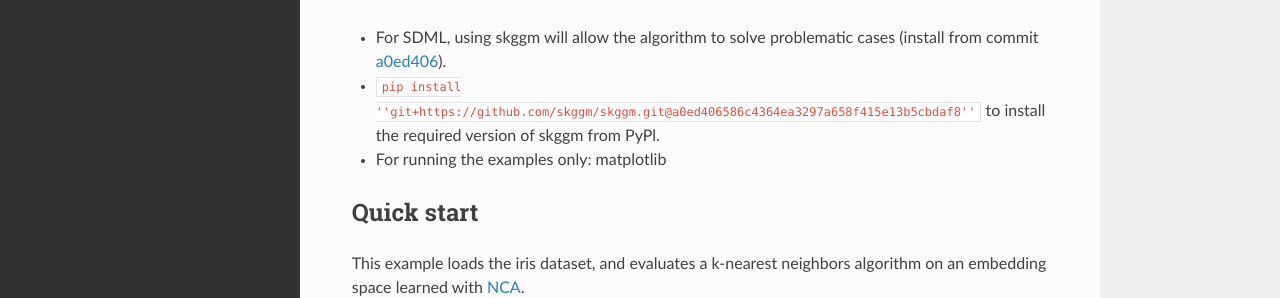
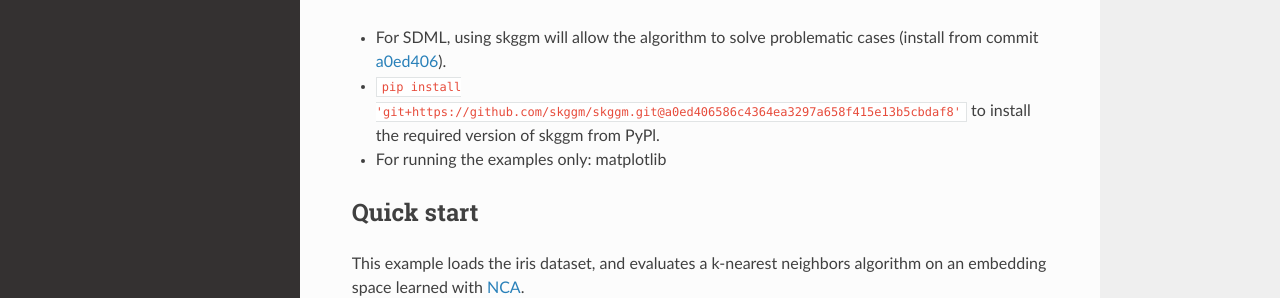
Before and after one commit to scikit-learn-contrib/metric-learn, a Sphinx documentation site: the page built from doc/getting_started.rst, in a window 1280 px wide and 1243 px high. Shown: the part 529-827 px from the top of the window. Built offline with Sphinx 7.4.7 and the Read the Docs theme 2.0.0, drawn with Linux system fonts in a browser that asks for light colours; pages that are not in the unit, such as notebooks, are missing from menus.

Commit message:
Fixed typos, misplaced example, etc

```diff
--- a/README.rst
+++ b/README.rst
@@ -26,6 +26,7 @@
 
 - For SDML, using skggm will allow the algorithm to solve problematic cases
   (install from commit `a0ed406 <https://github.com/skggm/skggm/commit/a0ed406586c4364ea3297a658f415e13b5cbdaf8>`_).
+- ``pip install 'git+https://github.com/skggm/skggm.git@a0ed406586c4364ea3297a658f415e13b5cbdaf8'`` to install the required version of skggm from PyPl.
 -  For running the examples only: matplotlib
 
 **Installation/Setup**
--- a/doc/getting_started.rst
+++ b/doc/getting_started.rst
@@ -21,7 +21,7 @@ Alternately, download the source repository and run:
 
 - For SDML, using skggm will allow the algorithm to solve problematic cases
   (install from commit `a0ed406 <https://github.com/skggm/skggm/commit/a0ed406586c4364ea3297a658f415e13b5cbdaf8>`_).
-- ``pip install ''git+https://github.com/skggm/skggm.git@a0ed406586c4364ea3297a658f415e13b5cbdaf8''`` to install the required version of skggm from PyPl.
+- ``pip install 'git+https://github.com/skggm/skggm.git@a0ed406586c4364ea3297a658f415e13b5cbdaf8'`` to install the required version of skggm from PyPl.
 -  For running the examples only: matplotlib
 
 Quick start
--- a/doc/supervised.rst
+++ b/doc/supervised.rst
@@ -235,7 +235,7 @@ the sum of probability of being correctly classified:
 
 Local Fisher Discriminant Analysis (:py:class:`LFDA <metric_learn.LFDA>`)
 
-`LFDA` is a linear supervised dimensionality reduction method witch effectively combines the ideas of `Linear Discriminant Analysis <https://en.wikipedia.org/wiki/Linear_discriminant_analysis>` and Locality-Preserving Projection . It is
+`LFDA` is a linear supervised dimensionality reduction method which effectively combines the ideas of `Linear Discriminant Analysis <https://en.wikipedia.org/wiki/Linear_discriminant_analysis>` and Locality-Preserving Projection . It is
 particularly useful when dealing with multi-modality, where one ore more classes
 consist of separate clusters in input space. The core optimization problem of
 LFDA is solved as a generalized eigenvalue problem.
```
Also changed, not shown: 1 other file.
